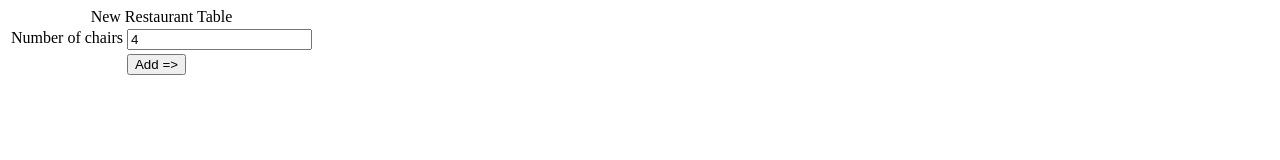
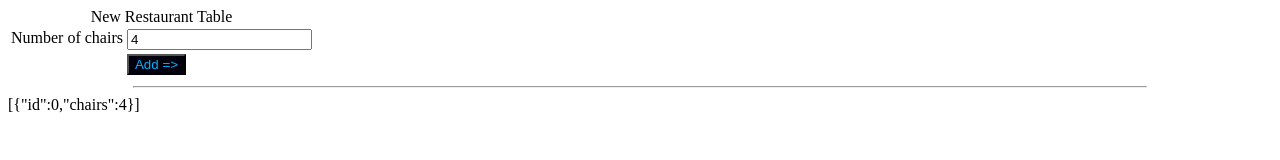
Before and after one commit to Spectrum-McRaj/Restaurant-Hans, a plain HTML site: page clientside/man_table.html in a window 1280 px wide. Both pictures are taken after a click on the input "Add =>". Drawn offline with Linux system fonts and the light colour scheme.

Commit message:
Prototype table manager

```diff
--- a/clientside/man_table.html
+++ b/clientside/man_table.html
@@ -34,7 +34,16 @@ class Table{
   }
 }
 */
-let nieuwetafel = "<table><caption>New Restaurant Table</caption><tr valign=top><td align=right>Number of chairs</td><td><input type=text id=chairs value='4'></td></tr><tr><td></td><td><input type=submit value=\"Add =>\"></td></tr></table>";
+const processed = []
+const process=()=>{
+  let newtable={ id:processed.length, chairs:Number(document.getElementById('chairs').value) }
+  processed.push(newtable);
+  document.getElementById('prototype').innerHTML="<hr width=80%>"+JSON.stringify(processed).replace(/\}\,/g,"},<br>",-1);
+  console.clear();
+  console.log( JSON.stringify(processed).replace(/\}\,/g,"},\n",));
+}
+
+let nieuwetafel = "<table><caption>New Restaurant Table</caption><tr valign=top><td align=right>Number of chairs</td><td><input type=text id=chairs value='4'></td></tr><tr><td></td><td><input style='color:#00b4ff; background-color:#00000f;' onclick='process();' type=submit value=\"Add =>\"></td></tr></table><div id='prototype'></div>";
 tafelcontent.innerHTML=nieuwetafel;
 
 </script>
```
